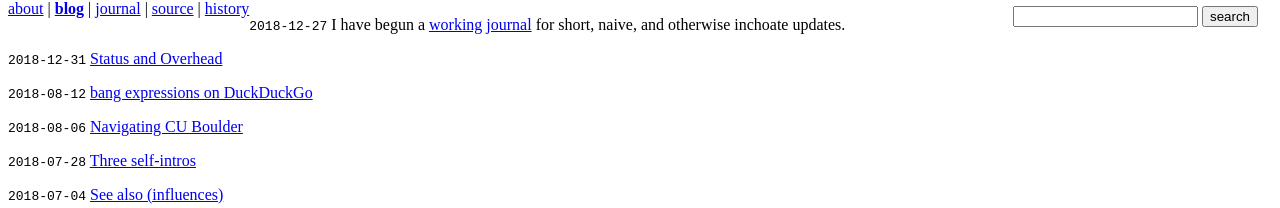
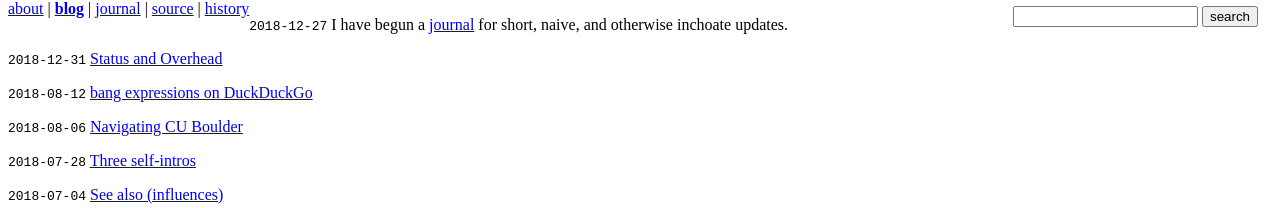
Before and after one commit to coltongrainger/blog, a Jekyll site: the page built from index.md, in a window 1280 px wide. Shown: the part 108-316 px from the top of the page. Built offline with Jekyll 4.4.1, drawn with Linux system fonts in a browser that asks for light colours; our own code applies the rules of GitHub Pages for plain Markdown files.

Commit message:
Shorten.

```diff
--- a/index.md
+++ b/index.md
@@ -3,7 +3,7 @@ title: blog
 order: 1
 ---
 
-`2018-12-27` I have begun a [<i class="fas fa-images"></i> working journal](https://journal.coltongrainger.com) for short, naive, and otherwise inchoate updates.
+`2018-12-27` I have begun a [journal](https://journal.coltongrainger.com) for short, naive, and otherwise inchoate updates.
 
 {% for post in site.posts %}
 `{{ post.date | date: "%Y-%m-%d" }}` [{{ post.title }}]({{ post.url }})
```
